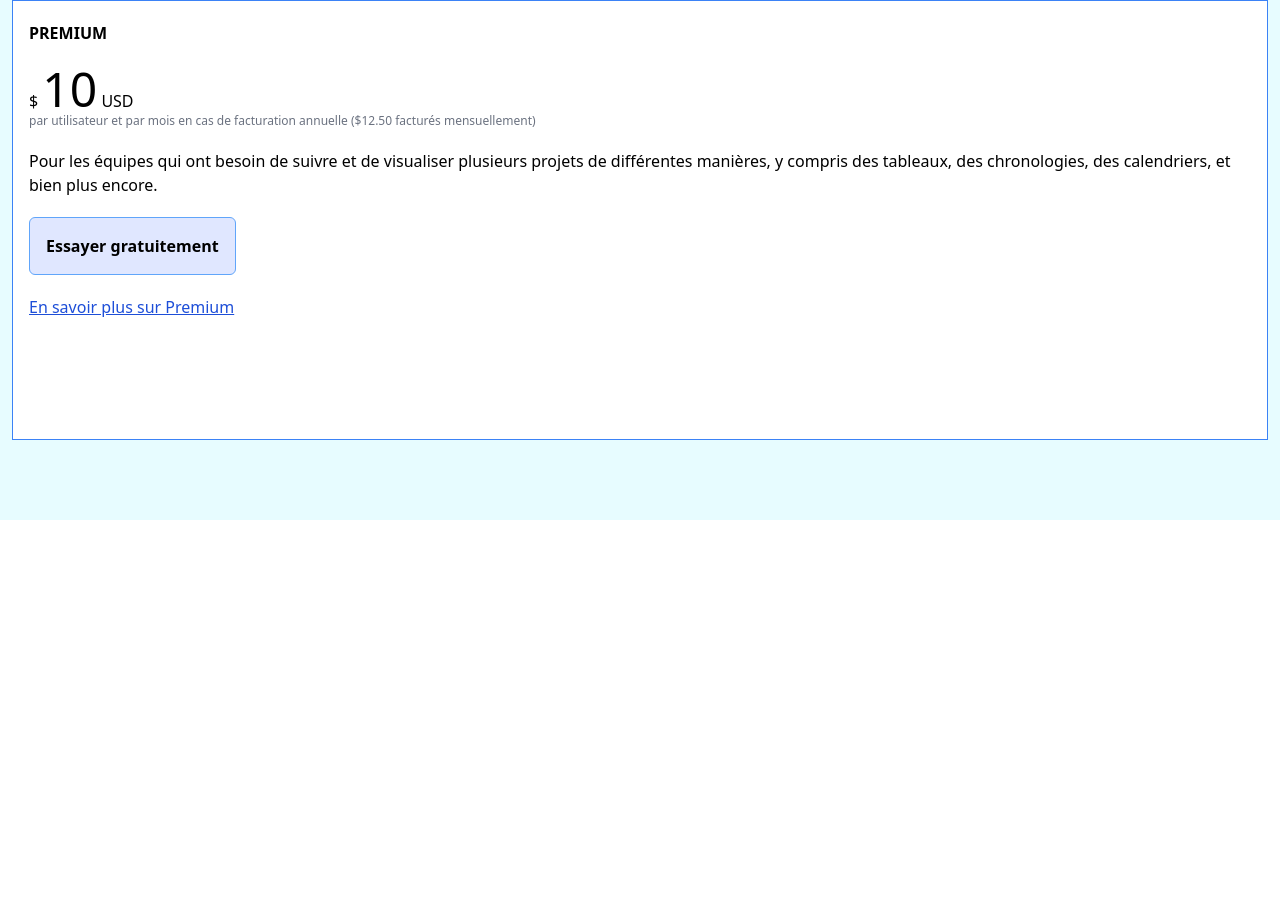
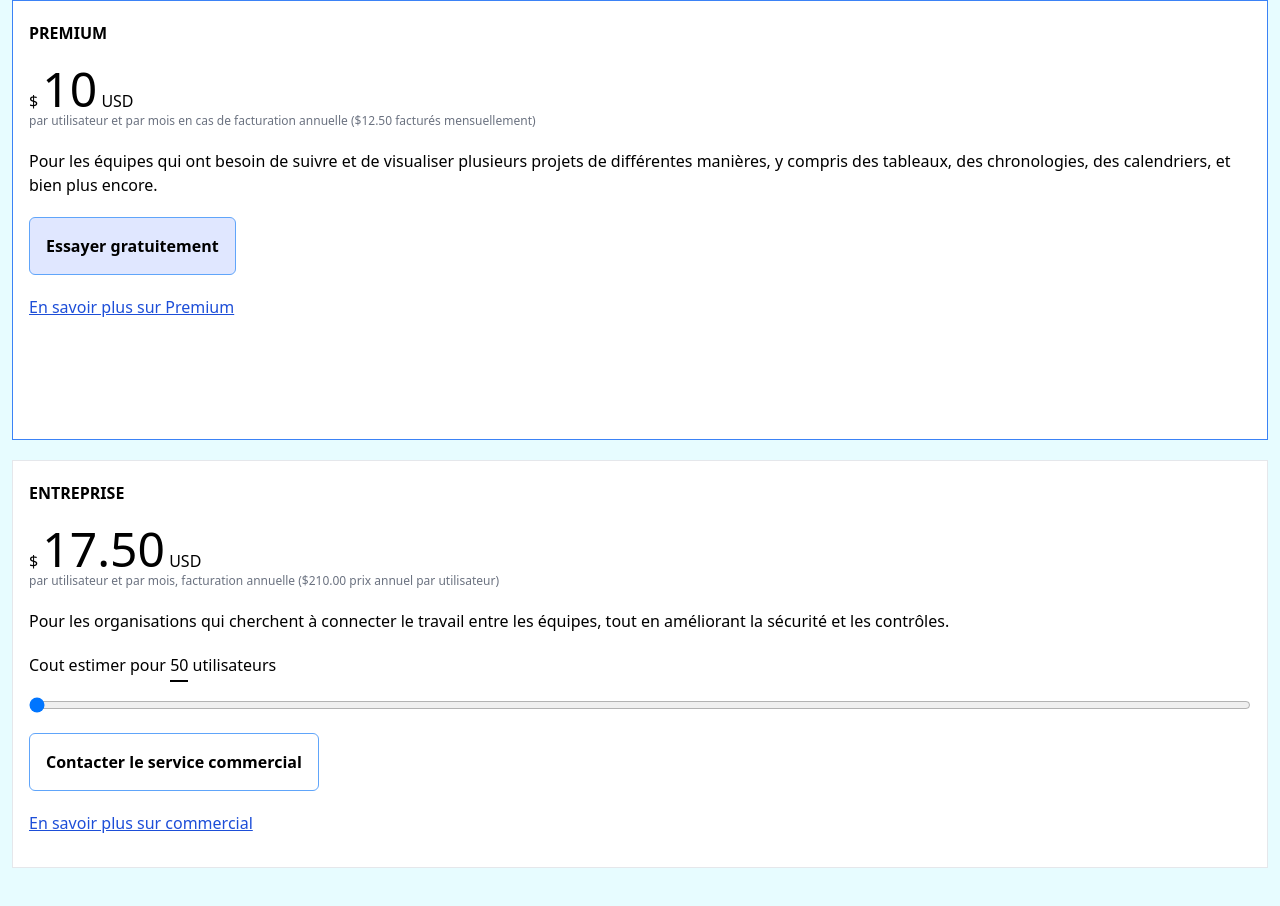
Before and after one commit to Tetang-Jerry/Treloo, a website: page src/html/index.html in a window 1280 px wide. Shown: the part 7087-7993 px from the top of the page. Before the commit the page ends 7607 px from the top, so only its background shows below. Drawn offline with nearby package versions, Linux system fonts and the light colour scheme.

Commit message:
Done with the range section

```diff
--- /dev/null
+++ b/src/assets/JS/range.js
@@ -0,0 +1,39 @@
+// function updateSliderValue() {
+//     var rangi = document.getElementById('rangeSlider');
+//     var output = document.getElementById('sliderValue');
+//     var val = document.getElementById('moneyValue');
+//     output.textContent = rangi.value;
+//     val.textContent = rangi.value;
+// }
+
+function mapValue(inputValue, inputMin, inputMax, outputMin, outputMax) {
+
+    return outputMin + ((inputValue - inputMin) / (inputMax - inputMin)) * (outputMax - outputMin)
+}
+
+function updateSliderValue() {
+    var rangi = document.getElementById('rangeSlider');
+    let inputValue = rangi.value;
+
+    let firstRange = mapValue(inputValue, 0, 100, 50, 5000);
+    var secondRange = mapValue(inputValue, 0, 100, 17.50, 7.38);
+
+    document.getElementById('sliderValue').textContent = firstRange.toFixed(0);
+    document.getElementById('moneyValue').textContent = secondRange.toFixed(2);
+
+    let hid = document.getElementById('hid');
+    if(parseFloat(firstRange.toFixed(2)) === 5000) {
+        hid.classList.remove('hidden');
+    }
+    else {
+        hid.classList.add('hidden')
+    }
+
+
+}
+
+window.onload = function() {
+    var rangi = document.getElementById('sliderValue');
+    rangi.value = 50;
+    updateSliderValue();
+};
--- a/src/html/index.html
+++ b/src/html/index.html
@@ -11,6 +11,7 @@
     <script src="../assets/JS/submenu.js"></script>
     <script src="../assets/JS/common.js"></script>
     <script src="../assets/JS/sl2.js" defer></script>
+    <script src="../assets/JS/range.js" defer></script>
     <title>Treloo</title>
 </head>
 
@@ -775,6 +776,26 @@
                     <a href="#" class="underline text-blue-700 hover:text-blue-900 transition-all duration-300 ease-in-out">En savoir plus sur Premium</a>
                 </div>
 
+                <div class="h-auto px-4 pt-5 pb-8 text-black bg-white border flex flex-col gap-5">
+                    <h1 class="font-bold">ENTREPRISE</h1>
+                    <div>
+                        <p  class="slider-value">$ <span id="moneyValue" class="text-5xl">17.50</span> USD</p>
+                    <p class="text-xs text-gray-500">par utilisateur et par mois, facturation annuelle ($210.00 prix annuel par utilisateur)</p>
+                    </div>
+                    <p>
+                        Pour les organisations qui cherchent à connecter le travail entre les équipes, tout en améliorant la sécurité et les contrôles.
+                    </p>
+                    <div class="slider-value">Cout estimer pour <span id="sliderValue" class="pb-1 border-b-2 border-black">50</span> utilisateurs</div>
+                    <input type="range" id="rangeSlider" min="0" max="100" value="0" oninput="updateSliderValue()">
+                    <div id="hid" class=" gap-1 hidden">
+                       <div class="flex">
+                        <ion-icon name="alert-circle" class="text-xl"></ion-icon>
+                        <p>Pour plus de 5000 utilisateurs, contactez le service commercial afin de connaître les tarifs</p>
+                       </div>
+                    </div>
+                    <a href="#" class="btn_white  w-fit border-blue-400">Contacter le service commercial</a>
+                    <a href="#" class="underline text-blue-700 hover:text-blue-900 transition-all duration-300 ease-in-out">En savoir plus sur commercial</a>
+                </div>
 
         </section>
     </main>
```
Also changed, not shown: src/assets/css/output.css, 1 other file.
